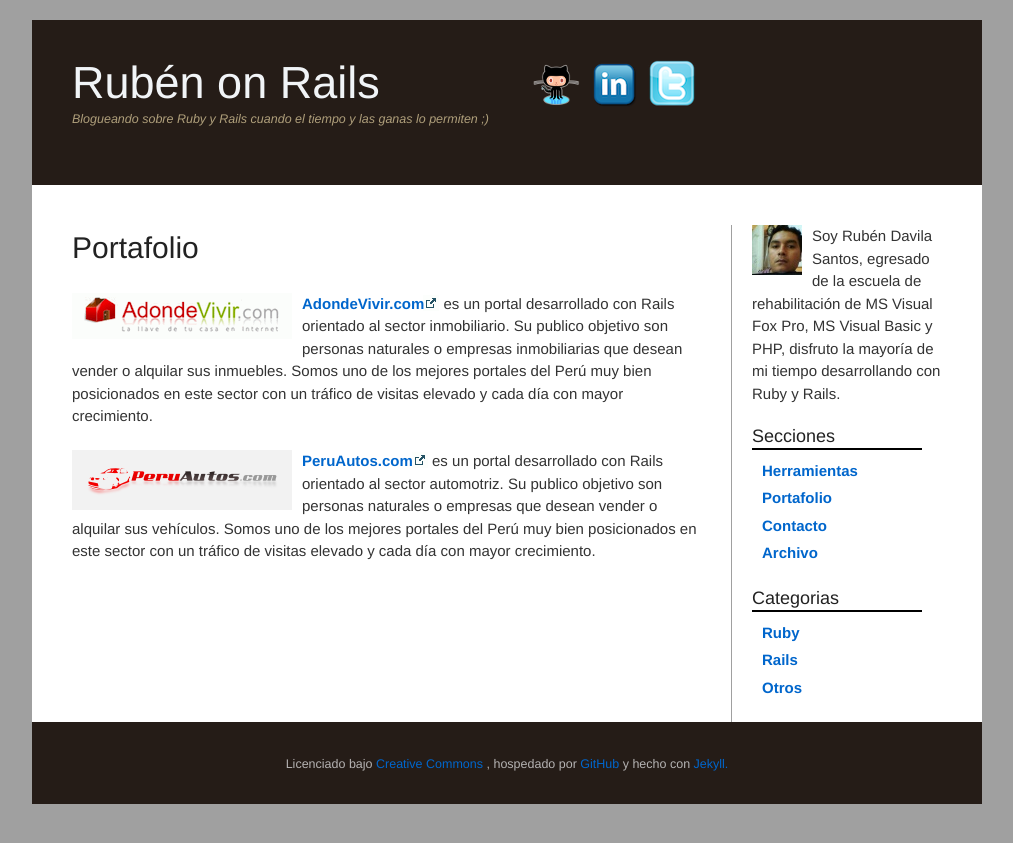
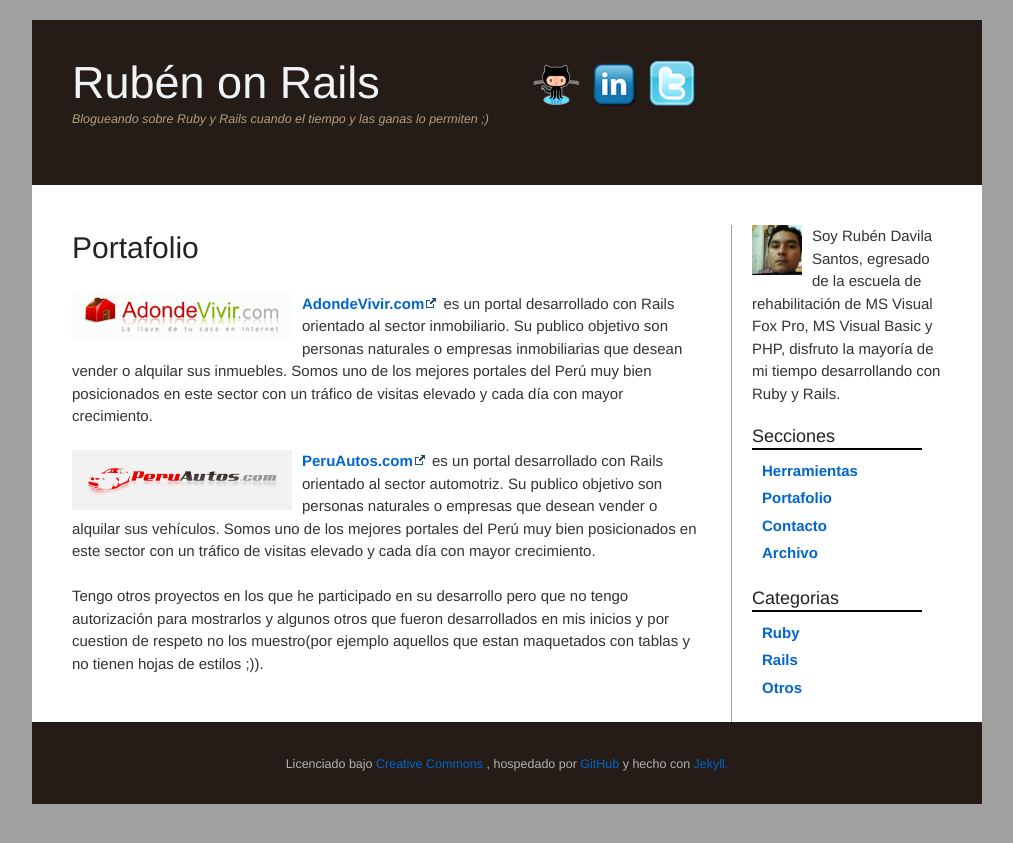
Before and after one commit to rdavila/rdavila.github.com.raw, a Jekyll site: the page built from portafolio/index.html, in a window 1280 px wide. Shown: the top 843 px of the page, without its empty margins (133-1146 px from the left). Built offline with Jekyll 4.4.1, drawn with Linux system fonts in a browser that asks for light colours; Markdown is read by kramdown in place of the engine named in the settings.

```diff
--- a/portafolio/index.html
+++ b/portafolio/index.html
@@ -16,3 +16,7 @@ title: Portafolio
 <a href='http://www.peruautos.com/' class='external' target='_blank'>PeruAutos.com</a> es un portal desarrollado con Rails orientado al sector automotriz. Su publico objetivo son personas naturales o empresas que desean vender o alquilar sus vehículos. Somos uno de los mejores portales del Perú muy bien posicionados en este sector con un tráfico de visitas elevado y cada día con mayor crecimiento.
 </p>
 </div>
+
+<p>
+Tengo otros proyectos en los que he participado en su desarrollo pero que no tengo autorización para mostrarlos y algunos otros que fueron desarrollados en mis inicios y por cuestion de respeto no los muestro(por ejemplo aquellos que estan maquetados con tablas y no tienen hojas de estilos ;)).
+</p>
```
Also changed, not shown: herramientas/index.html (+21 -0 lines).
